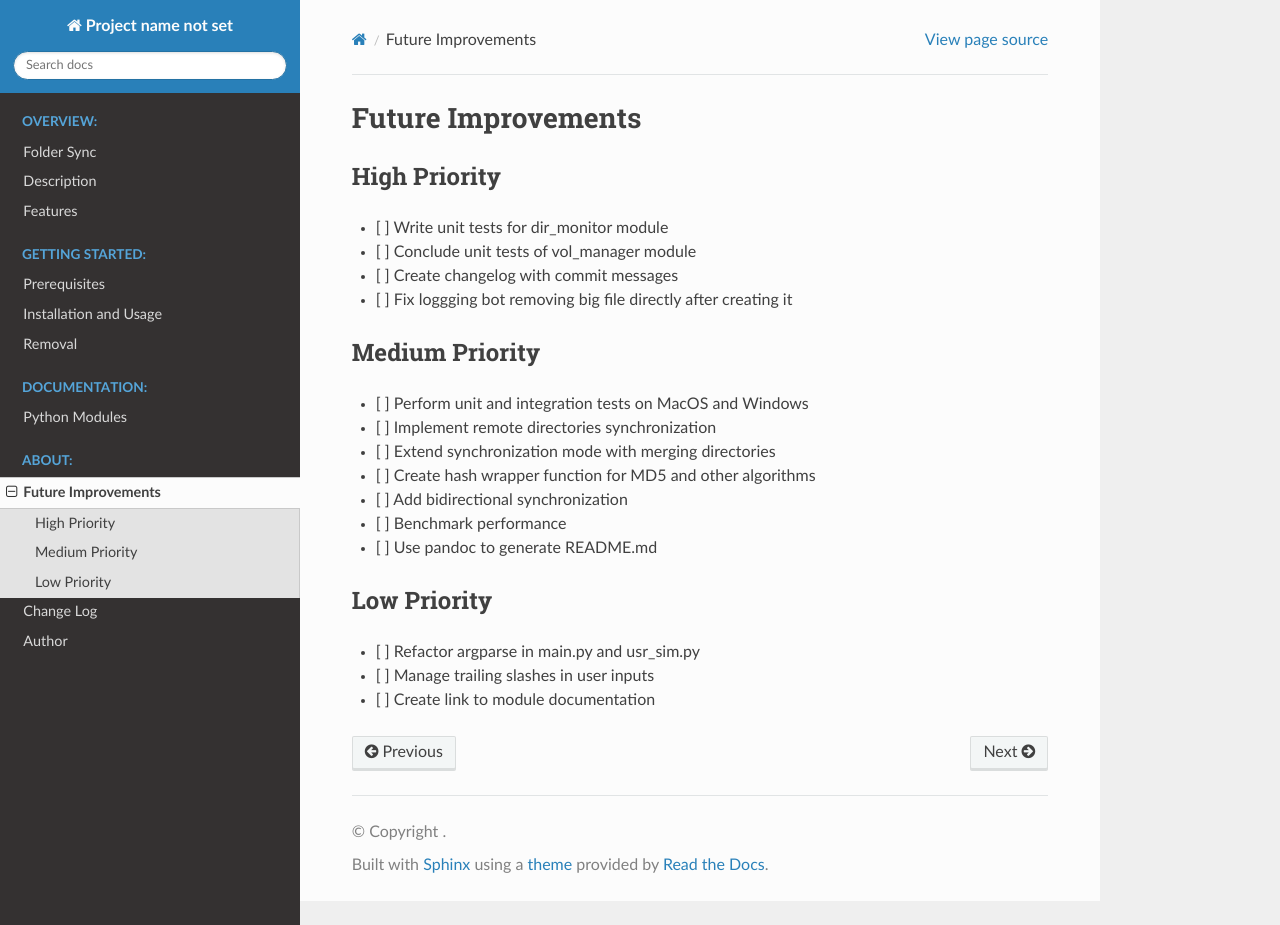
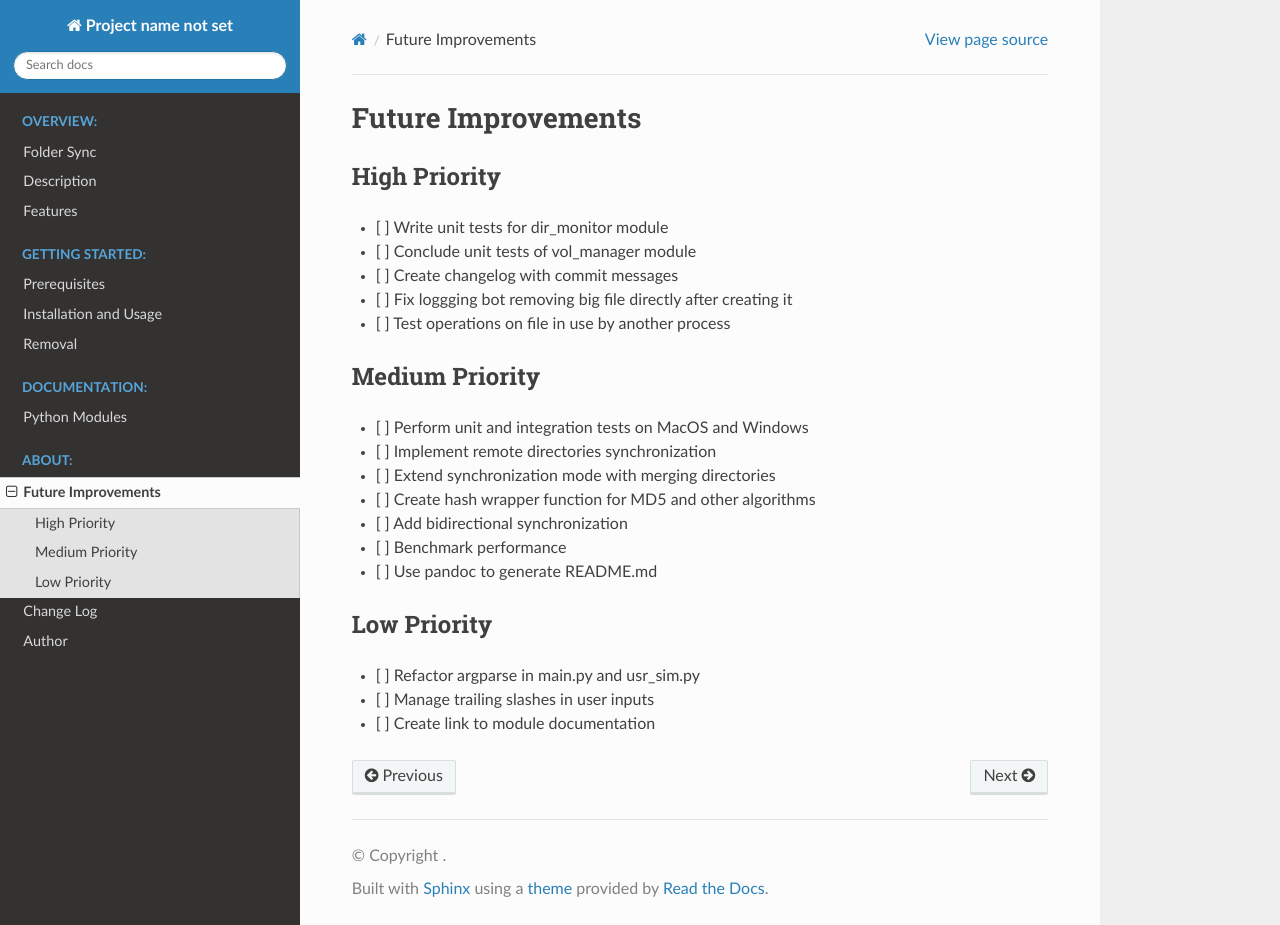
Before and after one commit to robinsonpompeu/folder_sync, a Sphinx documentation site: the page built from docs/source/improvements.md, in a window 1280 px wide and 925 px high. Built offline with Sphinx 7.4.7 and the Read the Docs theme 3.1.0, drawn with Linux system fonts in a browser that asks for light colours.

Commit message:
Edit improvements.md

```diff
--- a/docs/source/improvements.md
+++ b/docs/source/improvements.md
@@ -6,6 +6,7 @@
 - [ ] Conclude unit tests of vol_manager module
 - [ ] Create changelog with commit messages
 - [ ] Fix loggging bot removing big file directly after creating it
+- [ ] Test operations on file in use by another process
 
 ## Medium Priority
 - [ ] Perform unit and integration tests on MacOS and Windows
```
